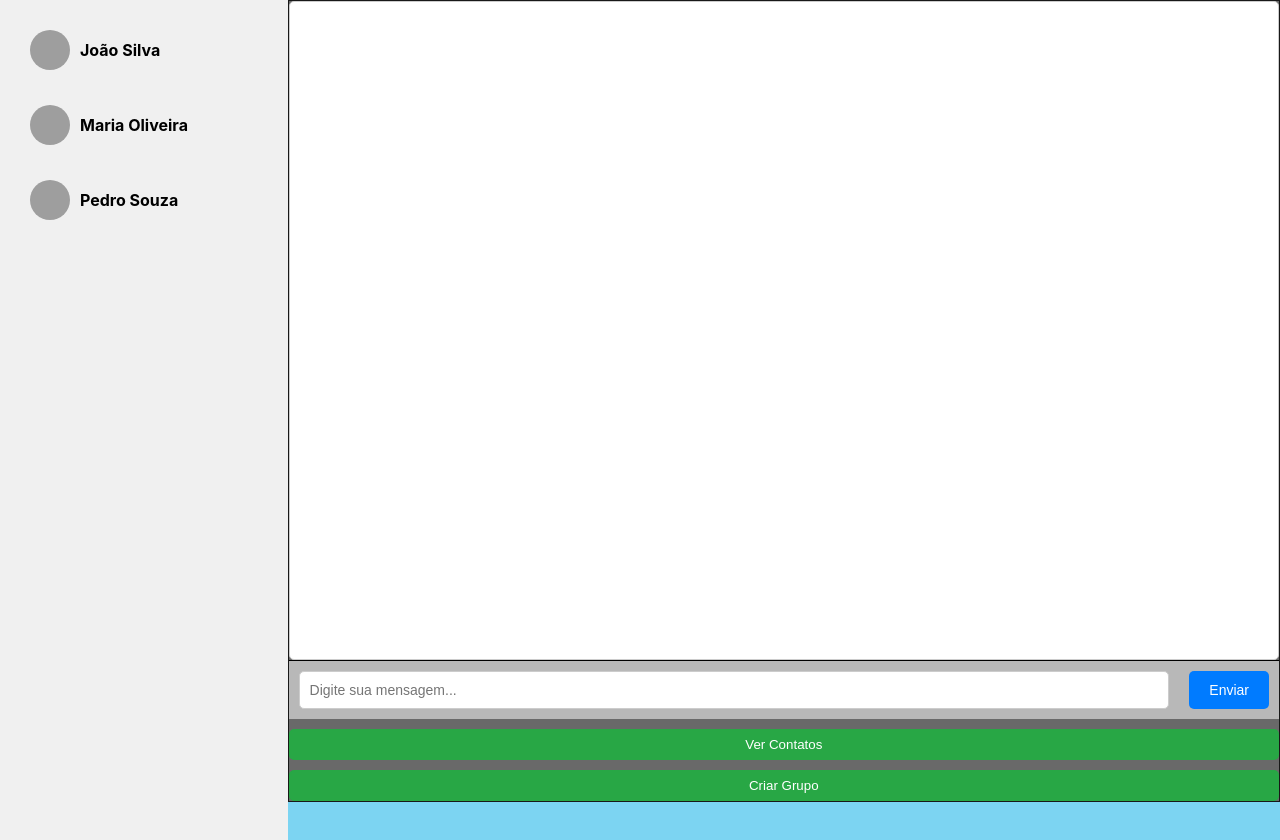
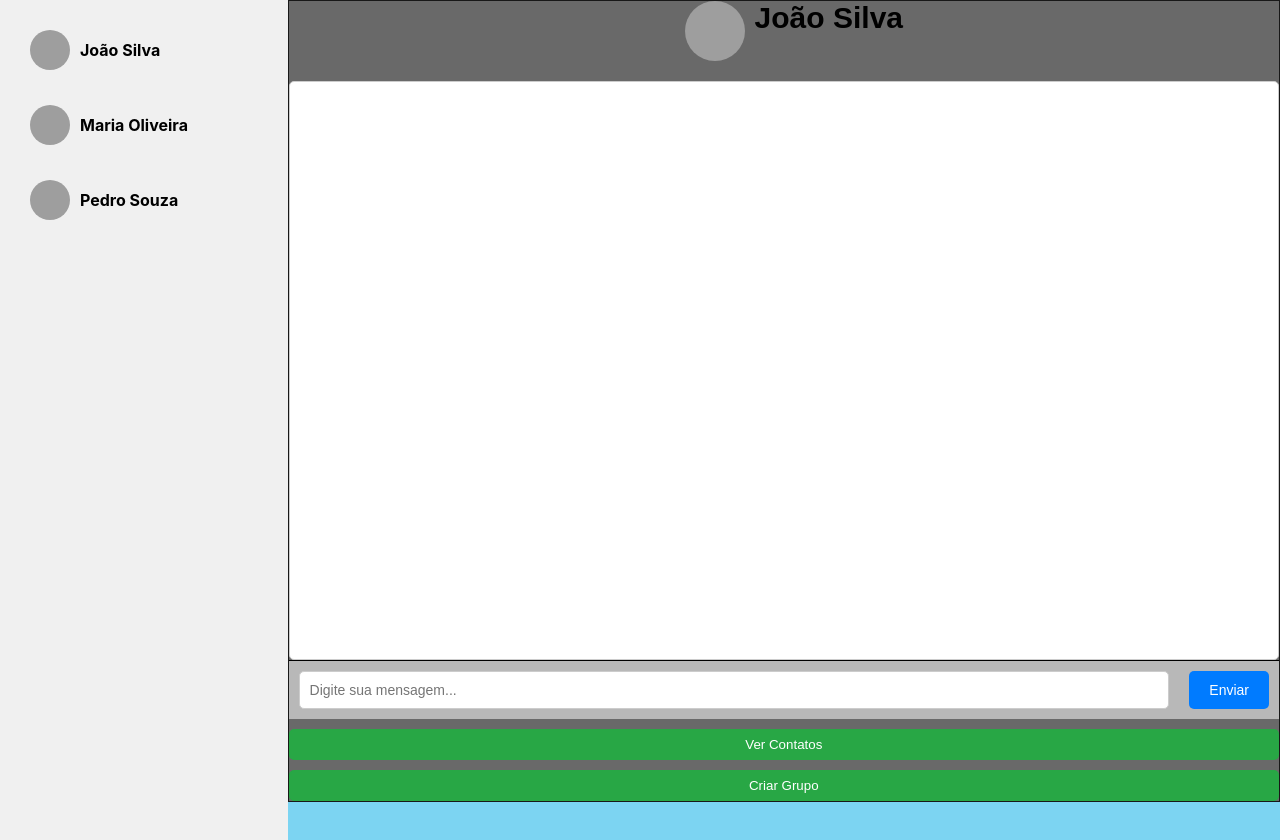
Before and after one commit to Realdo-Justino/projeto-abp, a React (Create React App) app: page /chat in a window 1280 px wide. Built offline with nearby package versions, Linux system fonts and the light colour scheme; grey boxes are pictures that could not be loaded.

Commit message:
Implemented Contact Title

```diff
--- a/src/memory/memory.tsx
+++ b/src/memory/memory.tsx
@@ -9,8 +9,8 @@ type MemoryContactType = {
 };
 
 type MemoryFocusedContact = {
-  id: number;
-  focusOnId: (newId: number) => void;
+  focusedContact: Contact;
+  focusOnContact: (newContact: Contact) => void;
 }
 
 type MemoryConversationsType = {
@@ -26,8 +26,10 @@ type MemoryContextType = MemoryContactType &
 const MemoryContext = createContext<MemoryContextType| undefined>(undefined);
 
 export const MemoryProvider = ({ children }: { children: ReactNode }) => {
+    const firstContact : Contact = new Contact({ id: 1, name: 'João Silva', avatar: 'https://randomuser.me/api/portraits/men/1.jpg' });
+
     const [contacts, setContacts] = useState<Array<Contact>>([
-        new Contact({ id: 1, name: 'João Silva', avatar: 'https://randomuser.me/api/portraits/men/1.jpg' }),
+        firstContact,
         new Contact({ id: 2, name: 'Maria Oliveira', avatar: 'https://randomuser.me/api/portraits/women/1.jpg' }),
         new Contact({ id: 3, name: 'Pedro Souza', avatar: 'https://randomuser.me/api/portraits/men/2.jpg' })
     ]);
@@ -91,16 +93,16 @@ export const MemoryProvider = ({ children }: { children: ReactNode }) => {
     }
 
 
-    const [id, setId] = useState<number>(1);
+    const [focusedContact, setContact] = useState<Contact>(firstContact)
 
-    const focusOnId = (newId: number) => {
-      setId((_) => newId)
+    const focusOnContact = (newContact: Contact) => {
+      setContact((_) => newContact);
     }
 
     return (
       <MemoryContext.Provider value={{
         contacts, addContact, removeContact, editContact,
-        id, focusOnId,
+        focusedContact, focusOnContact,
         conversations, createConversation, addMessage
       }}>
         {children}
--- a/src/pages/chat/Chat.css
+++ b/src/pages/chat/Chat.css
@@ -17,6 +17,14 @@
     overflow: hidden;
     overflow-y: auto;
     height: 100vh;
+}
+
+.title {
+    display: flex;
+    flex-direction: row;
+    height: 10vh;
+    background-color: #696969;
+    align-self: center;
 }
 
 .chat-container {
@@ -145,7 +153,6 @@
 }
 
 
-
 .go-to-grupo:hover {
     background-color: #000000;
 }
--- a/src/pages/chat/Chat.tsx
+++ b/src/pages/chat/Chat.tsx
@@ -5,6 +5,7 @@ import { useNavigate } from 'react-router-dom';
 import { useMemoryContext } from '../../memory/memory';
 import './Chat.css';
 import Conversation from './components/conversation/conversation';
+import ContactTitle from './components/title/title';
 
 function Chat() : JSX.Element {
     const navigate = useNavigate();
@@ -12,11 +13,9 @@ function Chat() : JSX.Element {
     const inputMessageRef = useRef<HTMLInputElement|null>(null);
     const chatRef = useRef<HTMLDivElement|null>(null);
 
-    // const [messages, setMessages] = useState<string[]>([]);
-
-    const { contacts, addContact, removeContact } = useMemoryContext();
-    const { id, focusOnId } = useMemoryContext();
-    const { conversations, createConversation, addMessage } = useMemoryContext();
+    const { contacts } = useMemoryContext();
+    const { focusedContact, focusOnContact} = useMemoryContext();
+    const { conversations, addMessage } = useMemoryContext();
 
     const messageSubmit = (e : React.FormEvent<HTMLFormElement>) => {
         e.preventDefault();
@@ -25,8 +24,7 @@ function Chat() : JSX.Element {
 
         if(Methods.isEmpthyText(messageText)) return;
 
-        addMessage(id, messageText!);
-        // setMessages(prevMessages => [...prevMessages, messageText!]);
+        addMessage(focusedContact.id, messageText!);
         inputMessageRef.current!.value = '';
     }
 
@@ -36,8 +34,12 @@ function Chat() : JSX.Element {
         }
     }, [conversations]);
 
-    const focusOnContact = (e: React.MouseEvent<HTMLDivElement>, contactId: number) => {
-        focusOnId(contactId);
+    const focusOnContactById = (e: React.MouseEvent<HTMLDivElement>, contactId: number) => {
+        for(let currentContact of contacts) {
+           if(currentContact.id == contactId)  {
+                focusOnContact(currentContact)
+           }
+        }
     }
 
     const goToContatos = () => {
@@ -52,12 +54,16 @@ function Chat() : JSX.Element {
         <div className='container'>
             <div className="side-bar">
                 {contacts.map((currentContact) => (
-                    Conversation(currentContact, focusOnContact)
+                    Conversation(currentContact, focusOnContactById)
                 ))}
             </div>
             <div className="chat-container">
+                <div className='title'>
+                    {ContactTitle(focusedContact)}
+                </div>
+
                 <div ref={chatRef} className="list">
-                    {conversations.get(id)!.map((message, id) => (Message(id, message)))}
+                    {conversations.get(focusedContact.id)!.map((message, id) => (Message(id, message)))}
                 </div>
 
                 <form id="userInputForm" onSubmit={messageSubmit}>
--- /dev/null
+++ b/src/pages/chat/components/title/title.css
@@ -0,0 +1,12 @@
+.titleAvatar{
+  width: 60px;
+  height: 60px;
+  border-radius: 50%;
+  margin-right: 10px;
+  margin-left: 20px;
+}
+
+.titleName{
+  font-size: 30px;
+  font-weight: bold;
+}
--- /dev/null
+++ b/src/pages/chat/components/title/title.tsx
@@ -0,0 +1,15 @@
+import { Contact } from "../../../../classes/contact";
+import './title.css';
+
+function ContactTitle(focusedContact: Contact) : JSX.Element {
+    return (
+        <div key = {focusedContact.id} className='title' >
+            <img src={focusedContact.avatar} alt={focusedContact.name} className="titleAvatar"/>
+            <div className="titleName">
+                {focusedContact.name}
+            </div>
+        </div>
+    );
+}
+
+export default ContactTitle;
```
Also changed, not shown: src/pages/chat/components/conversation/conversation.css (indentation only).
